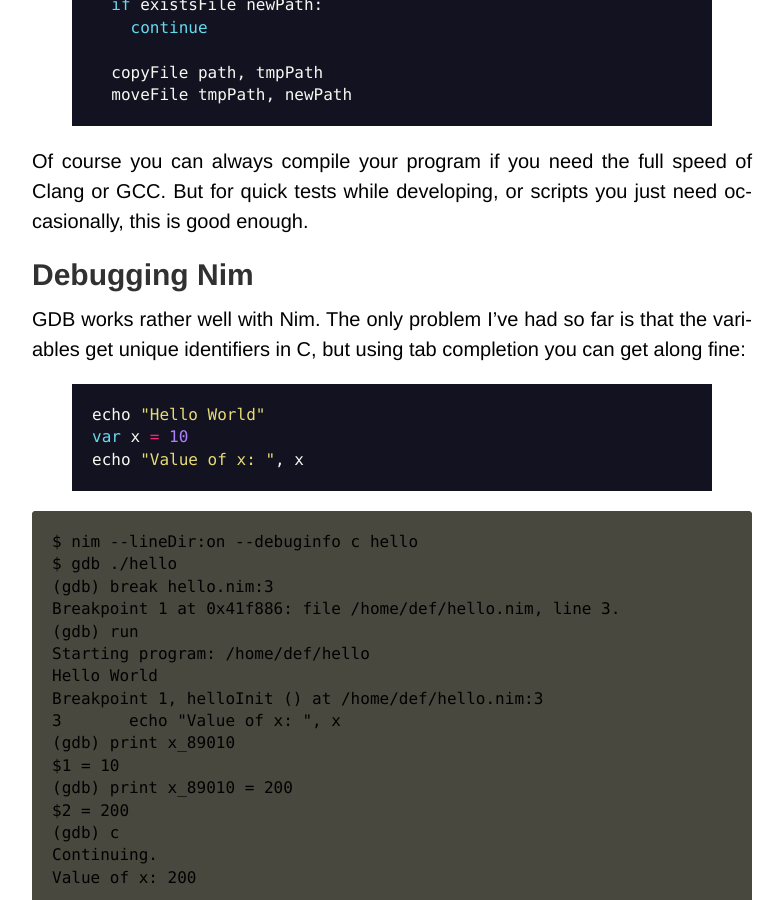
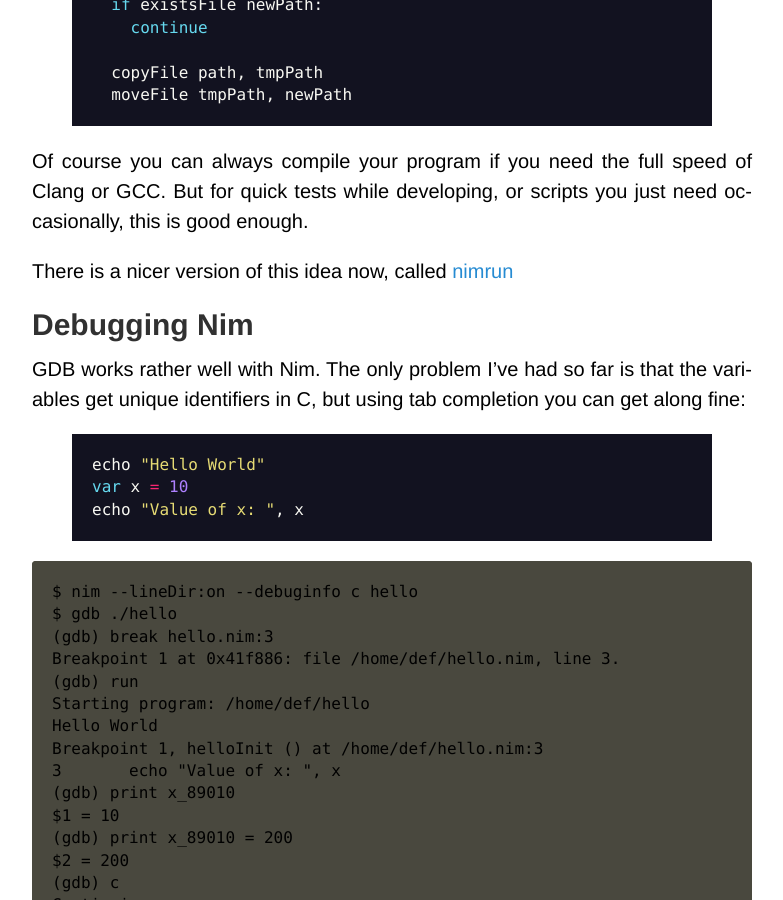
Before and after one commit to HookRace/hookrace-web, a Jekyll site: the page built from www/_posts/2015-01-23-what-makes-nim-practical.markdown, in a window 1280 px wide and 900 px high, scrolled down 6417 px. Shown: the whole window, without its empty margins (248-1031 px from the left). Built offline with Jekyll 4.4.1, drawn with Linux system fonts in a browser that asks for light colours; Markdown is read by kramdown in place of the engine named in the settings.

Commit message:
Add nimrun notice

```diff
--- a/www/_posts/2015-01-23-what-makes-nim-practical.markdown
+++ b/www/_posts/2015-01-23-what-makes-nim-practical.markdown
@@ -215,6 +215,8 @@
 
 Of course you can always compile your program if you need the full speed of Clang or GCC. But for quick tests while developing, or scripts you just need occasionally, this is good enough.
 
+There is a nicer version of this idea now, called [nimrun](https://github.com/flaviut/nimrun)
+
 ## Debugging Nim
 
 GDB works rather well with Nim. The only problem I've had so far is that the variables get unique identifiers in C, but using tab completion you can get along fine:
```
